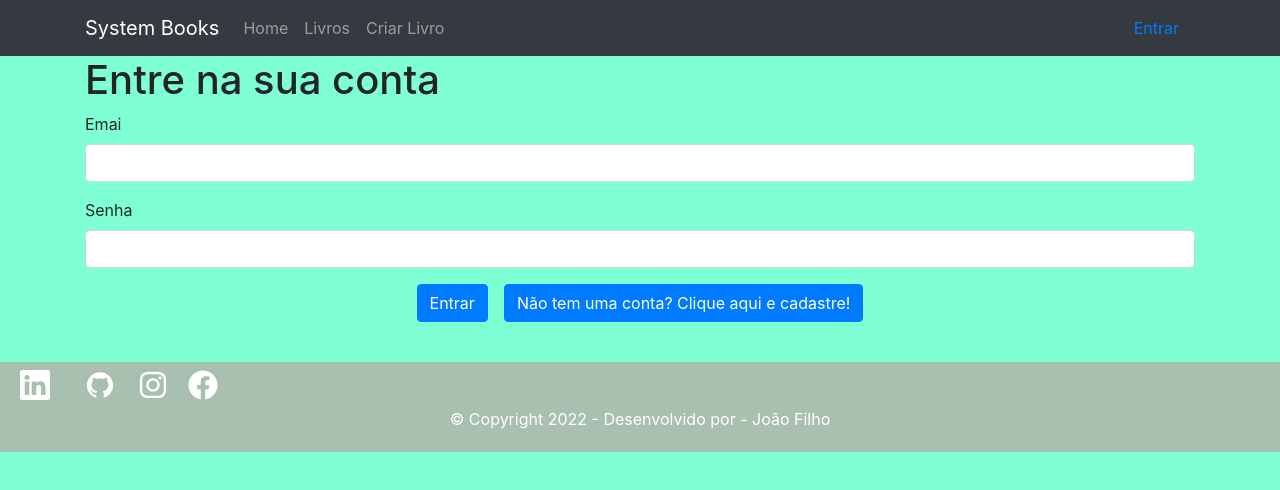
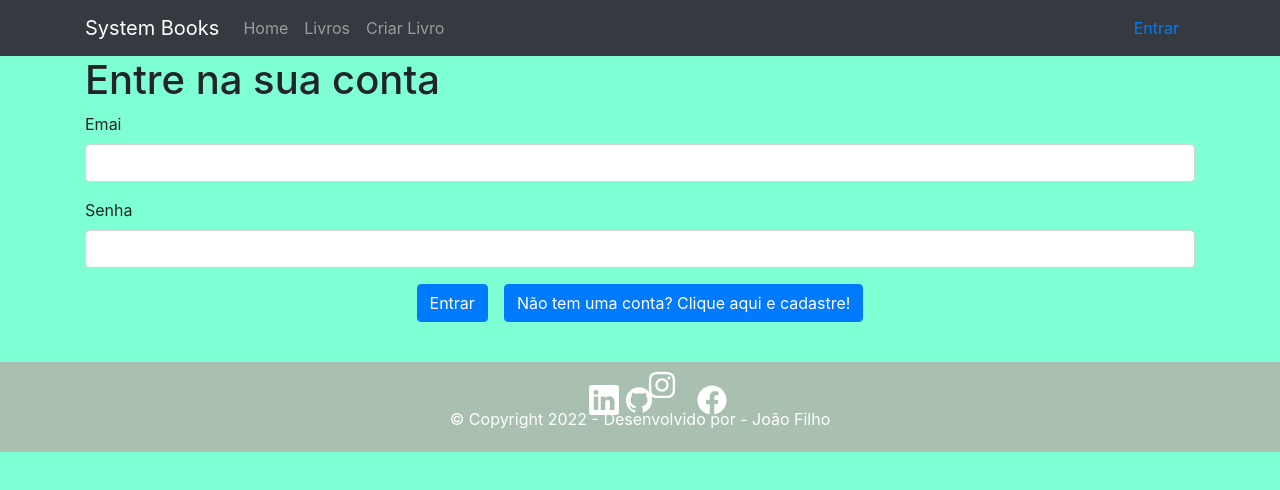
Before and after one commit to ironhack-sao-wdft/react-ironplate, a React (Create React App) app: page /login in a window 1280 px wide. Shown: the top 490 px of the page. Built offline with nearby package versions, Linux system fonts and the light colour scheme.

Commit message:
página inicial e footer

```diff
--- a/src/assets/styles/index.css
+++ b/src/assets/styles/index.css
@@ -60,9 +60,13 @@ body {
 }
 .pagina-principal{
   position: relative;
+  height: 100%;
+  width: 100%;
 }
 
 .footer {
+  display:flex;
+  justify-content: center;
   width: 100%;
   height: 90px;
   margin-top: 0px;
@@ -73,7 +77,7 @@ body {
  .footer__social {
     width: 100%;
     padding-top: 8px;
-    display: inline-block;
+    display: flex;
     justify-content: center;
  }
     a + a {
--- a/src/components/App.js
+++ b/src/components/App.js
@@ -18,9 +18,9 @@ import { AuthContextComponent } from "../contexts/authContext";
 
 function App() {
   return (
-    <div className="pagina-principal">
+    <div className="">
       <AuthContextComponent>
-        <div>
+        <div className="pagina-principal">
           <Navbar />
           <div className="container-fluid">
             <Routes>
--- a/src/components/Slider.js
+++ b/src/components/Slider.js
@@ -1,8 +1,7 @@
 import Carousel from "react-bootstrap/Carousel";
 function Slide() {
   return (
-    <div>
-      <div>
+       <div>
         <Carousel className="slide">
           <Carousel.Item interval={2000}>
             <img
@@ -30,8 +29,7 @@ function Slide() {
           </Carousel.Item>
         </Carousel>
       </div>
-      {/* fim do slide */}
-    </div>
+      /* fim do slide */
   );
 }
 export default Slide;
```
